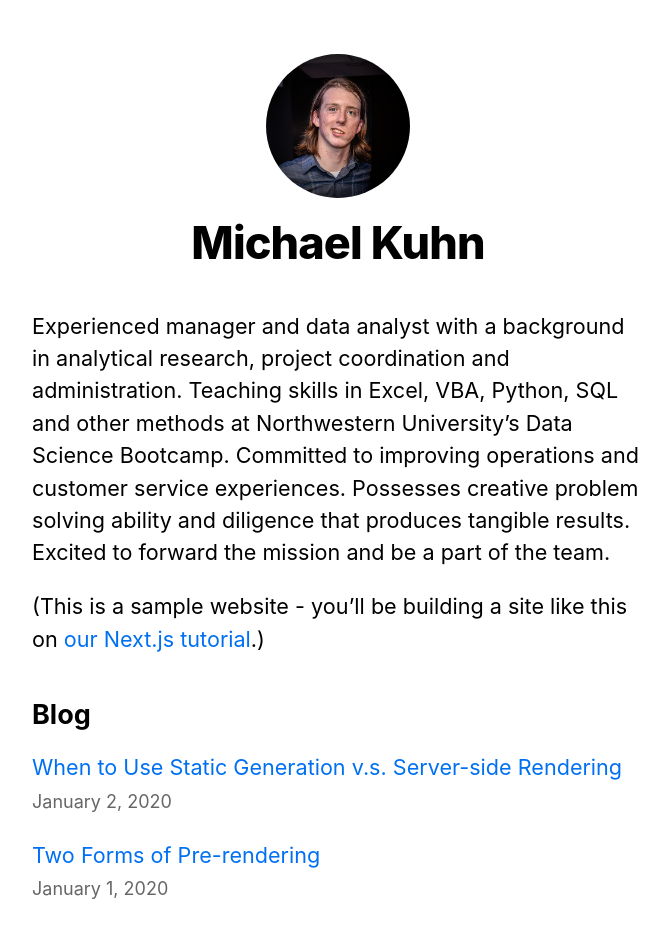
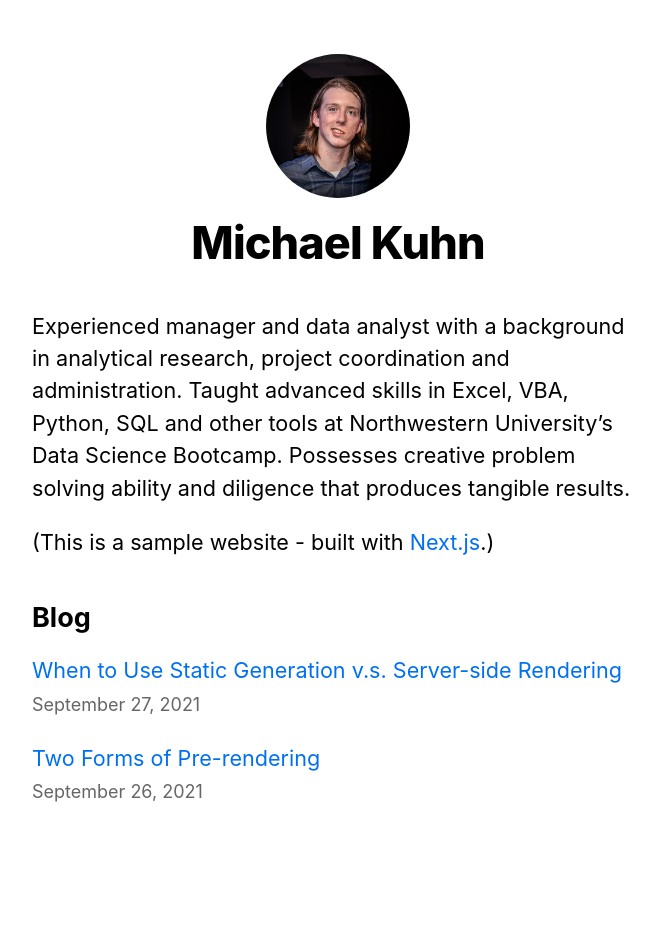
Before and after one commit to michaelpkuhn/nextjs, a Next.js app: page / in a window 1280 px wide. Shown: the top 938 px of the page, without its empty margins (302-971 px from the left). After the commit the page ends 914 px from the top, so only its background shows below. Built offline with nearby package versions, Linux system fonts and the light colour scheme.

Commit message:
main page updated, dates updated

```diff
--- a/pages/index.js
+++ b/pages/index.js
@@ -24,10 +24,10 @@ export default function Home({ allPostsData }) {
       </Head>
       {/* Introduction */}
       <section className={utilStyles.headingMd}>
-        <p> Experienced manager and data analyst with a background in analytical research, project coordination and administration. Teaching skills in Excel, VBA, Python, SQL and other methods at Northwestern University’s Data Science Bootcamp. Committed to improving operations and customer service experiences. Possesses creative problem solving ability and diligence that produces tangible results. Excited to forward the mission and be a part of the team. </p>
+        <p>Experienced manager and data analyst with a background in analytical research, project coordination and administration. Taught advanced skills in Excel, VBA, Python, SQL and other tools at Northwestern University’s Data Science Bootcamp. Possesses creative problem solving ability and diligence that produces tangible results.</p>
         <p>
-          (This is a sample website - you’ll be building a site like this on{' '}
-          <a href="https://nextjs.org/learn">our Next.js tutorial</a>.)
+          (This is a sample website - built with{' '}
+          <a href="https://nextjs.org/learn">Next.js</a>.)
         </p>
       </section>
       {/* Posts */}
--- a/posts/pre-rendering.md
+++ b/posts/pre-rendering.md
@@ -1,6 +1,6 @@
 ---
 title: 'Two Forms of Pre-rendering'
-date: '2020-01-01'
+date: '2021-09-26'
 ---
 
 Next.js has two forms of pre-rendering: **Static Generation** and **Server-side Rendering**. The difference is in **when** it generates the HTML for a page.
--- a/posts/ssg-ssr.md
+++ b/posts/ssg-ssr.md
@@ -1,6 +1,6 @@
 ---
 title: 'When to Use Static Generation v.s. Server-side Rendering'
-date: '2020-01-02'
+date: '2021-09-27'
 ---
 
 We recommend using **Static Generation** (with and without data) whenever possible because your page can be built once and served by CDN, which makes it much faster than having a server render the page on every request.
```
